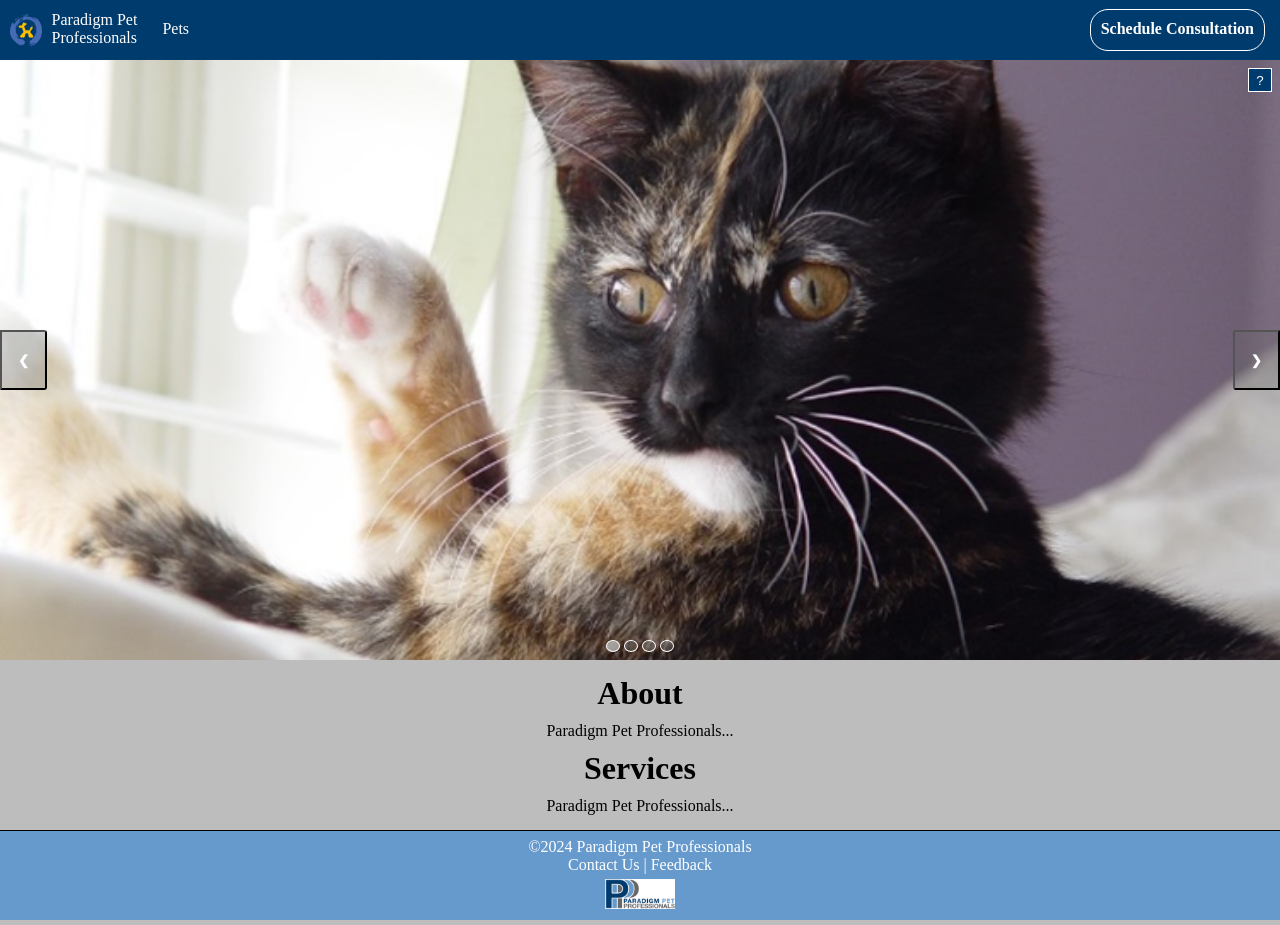
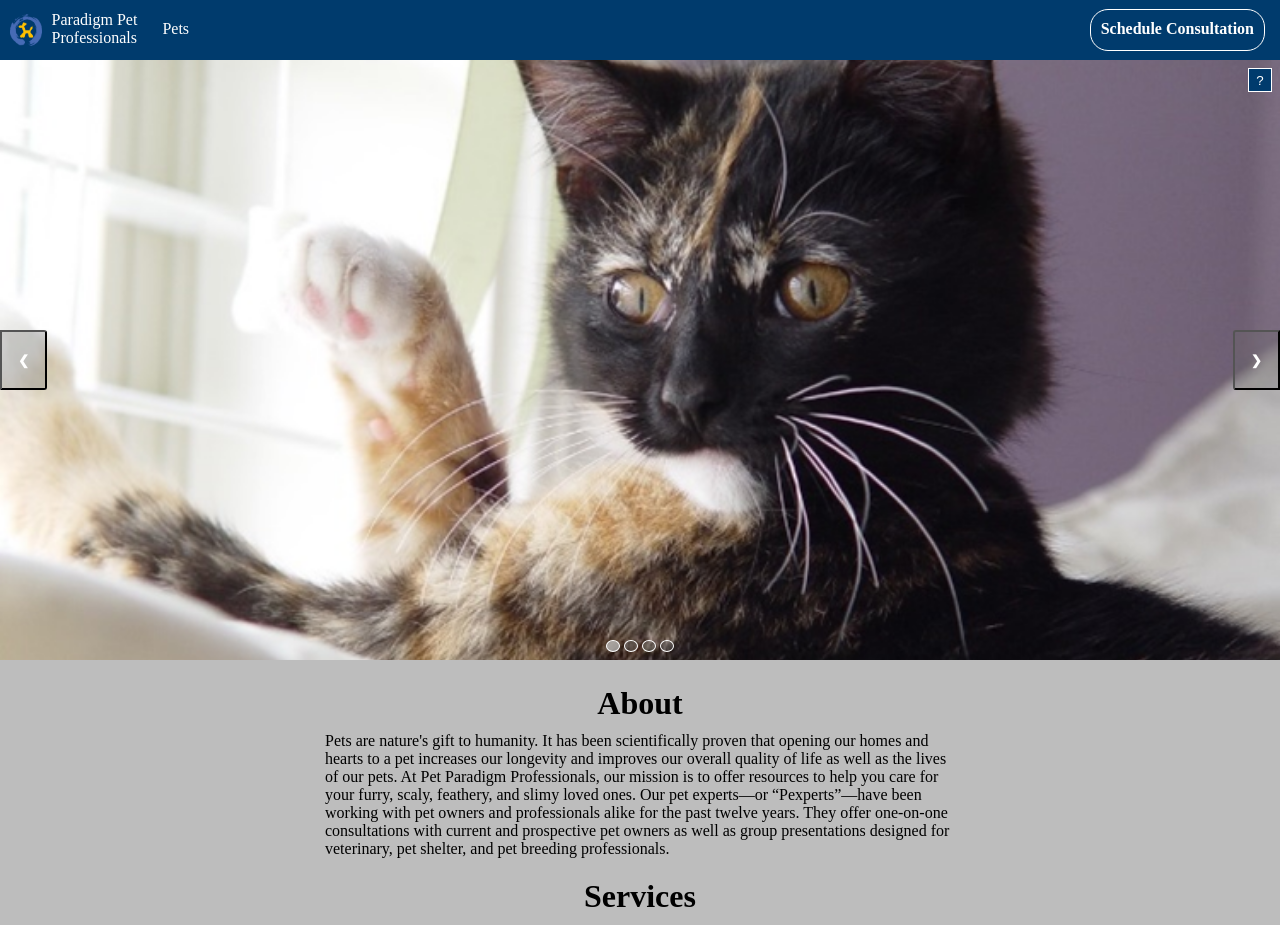
Before and after one commit to SylvanSerenity/PPP-Prototype, a SvelteKit app: page / in a window 1280 px wide. Shown: the top 925 px of the page. Built offline with nearby package versions, Linux system fonts and the light colour scheme.

Commit message:
Added about/services section to home page

```diff
--- a/src/routes/+page.svelte
+++ b/src/routes/+page.svelte
@@ -13,9 +13,20 @@
 
 	<div class="content">
 		<h1>About</h1>
-		<p>Paradigm Pet Professionals...</p>
+		<p>
+			Pets are nature's gift to humanity. It has been scientifically proven that opening our homes and hearts to a pet
+			increases our longevity and improves our overall quality of life as well as the lives of our pets. At Pet Paradigm
+			Professionals, our mission is to offer resources to help you care for your furry, scaly, feathery, and slimy loved
+			ones. Our pet experts—or “Pexperts”—have been working with pet owners and professionals alike for the past twelve
+			years. They offer one-on-one consultations with current and prospective pet owners as well as group presentations
+			designed for veterinary, pet shelter, and pet breeding professionals.
+		</p>
 		<h1>Services</h1>
-		<p>Paradigm Pet Professionals...</p>
+		<p>
+			Looking for basic pet care advice for the most common type of pets? Need additional help determining which type of
+			pet is right for you and your family? We will work with you and provide tailored evidence-based pet care to ensure
+			lifelong health and wellness of your new companion.
+		</p>
 	</div>
 </main>
 
@@ -47,16 +58,22 @@
 		justify-content: center;
 	}
 
+	:global(.content) {
+		width: 80%;
+		margin: 20px;
+	}
+	@media screen and (min-width:920px) {
+		:global(.content) {
+			max-width: 50%;
+		}
+	}
+
 	h1 {
 		padding: 5px;
 		text-align: center;
 	}
 	p {
 		padding: 5px;
-	}
-
-	.content {
-		max-width: 80%;
-		margin: 10px;
+		margin-bottom: 10px;
 	}
 </style>
```
